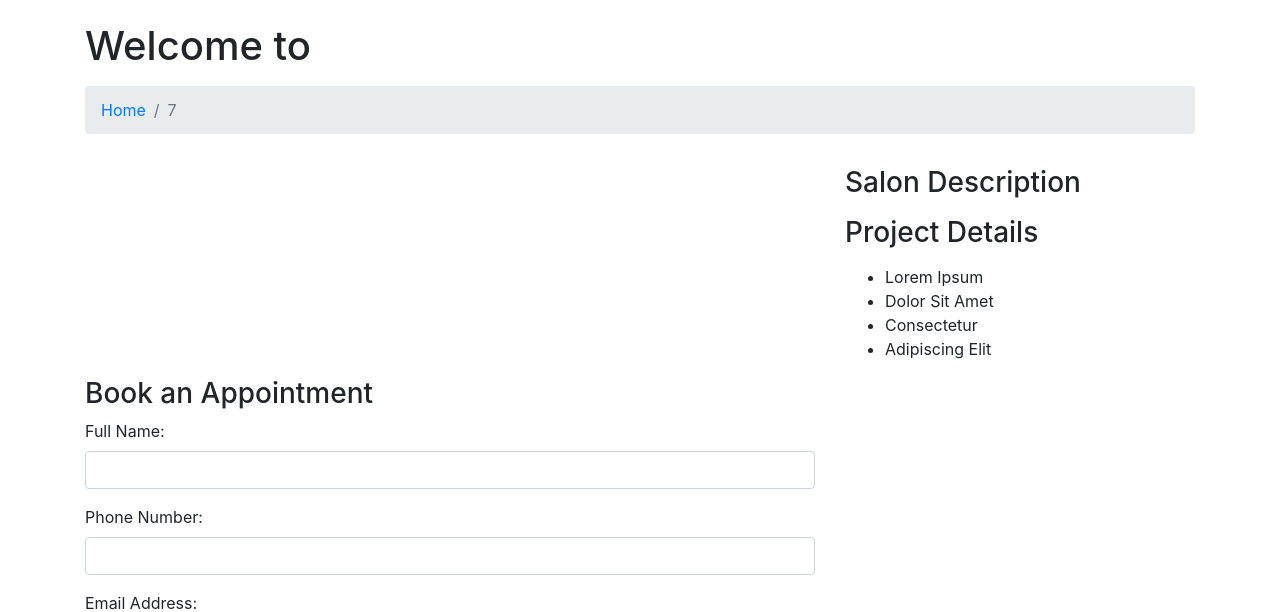
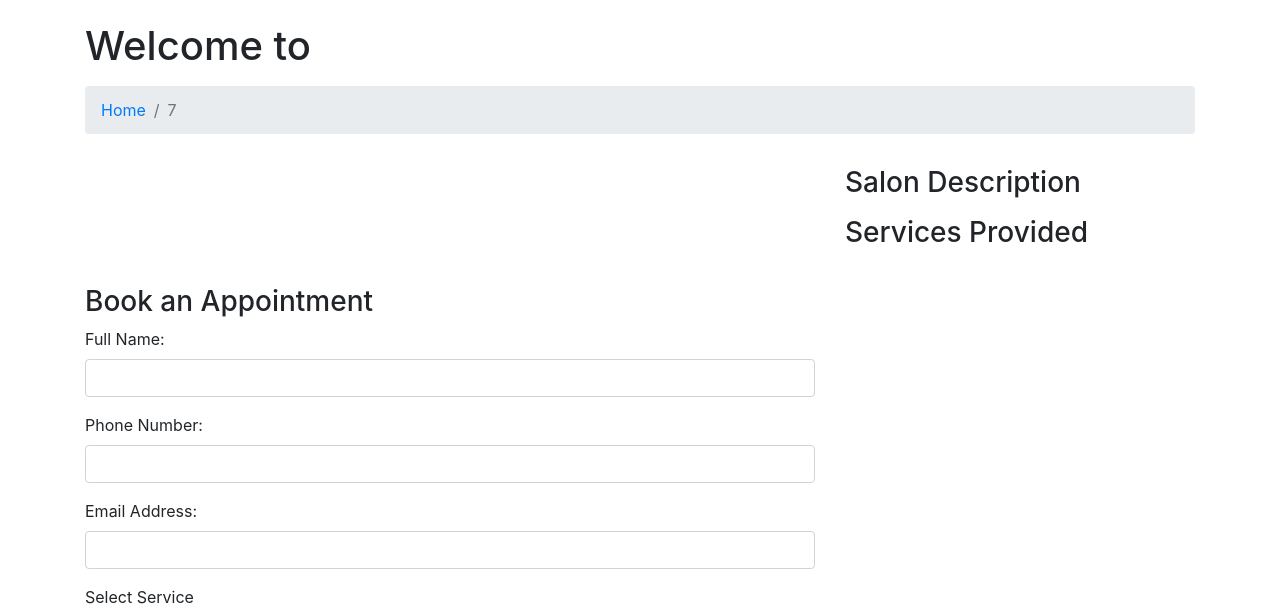
Before and after one commit to emmacps/salonmanager, a PHP site: page /auth/shop_profile.php?u=7 in a window 1280 px wide. Shown: the part 58-670 px from the top of the page. Run offline with PHP 8.4, Linux system fonts and the light colour scheme; data comes from the database, SQL or seed files in the repository; tables that the repository leaves empty or names only in its code hold one stand-in row (values such as "Sample post").

Commit message:
Update: Display list of active services on shop profile

```diff
--- a/css/custom.css
+++ b/css/custom.css
@@ -39,3 +39,17 @@
     position: relative;
     top: 7px;
 }
+ul.shop_profile_services {
+    list-style: none;
+    margin: 0;
+    padding: 10px;
+}
+ul.shop_profile_services li {
+    background-color: #d3ddff;
+    padding: 10px 20px;
+		border-radius: 3px;
+		margin-bottom: 10px;
+}
+ul.shop_profile_services li h3 {
+    margin-bottom: 0;
+}
--- a/partials/parseAddservice.php
+++ b/partials/parseAddservice.php
@@ -74,6 +74,25 @@
     }
 
   }
+
+	// Check if url contains a "u" a parameter
+	if(isset($_GET['u'])) {
+
+		$uname = $_GET['u'];
+
+		$sqlQuery = "SELECT id FROM users WHERE username = :uname ";
+		$statement = $db->prepare($sqlQuery);
+		$statement->execute(array(':uname' => $uname));
+
+		$uid = $statement->fetch(PDO::FETCH_OBJ)->id;
+
+		$sqlQuery = "SELECT * FROM services WHERE user_id = :userid AND service_active = 1";
+		$statement = $db->prepare($sqlQuery);
+		$statement->execute(array(':userid' => $uid));
+
+		$shopservices = $statement->fetchAll(PDO::FETCH_OBJ);
+
+	}
 
 	if(isset($_SESSION['id'])) {
 
--- a/shop_profile.php
+++ b/shop_profile.php
@@ -2,6 +2,7 @@
 $page_title = "User Authentication -  {$_GET['u']}'s Profile";
 include_once 'partials/headers.php';
 include_once 'partials/parseProfile.php';
+include_once 'partials/parseAddservice.php';
 
 ?>
 
@@ -30,12 +31,20 @@
       <div class="col-md-4">
         <h3 class="my-3">Salon Description</h3>
         <p><?php if(isset($des)) echo $des; ?></p>
-        <h3 class="my-3">Project Details</h3>
-        <ul>
-          <li>Lorem Ipsum</li>
-          <li>Dolor Sit Amet</li>
-          <li>Consectetur</li>
-          <li>Adipiscing Elit</li>
+        <h3 class="my-3">Services Provided</h3>
+        <ul class="shop_profile_services">
+					<?php
+						if( count($shopservices) > 0 ):
+							foreach( $shopservices as $service ):
+					?>
+								<li>
+									<h3><?php echo $service->service_name ?></h3>
+									<small><strong>Amount:</strong> <?php echo $service->service_price ?></small>
+								</li>
+					<?php
+							endforeach;
+						endif;
+					?>
         </ul>
       </div>
 
@@ -71,10 +80,16 @@
             <div class="controls">
               <label>Select Service</label>
               <select class="form-control" name="">
-                <option value="">Slect your service</option>
-                <option value="">Perming</option>
-                <option value="">Washing</option>
-                <option value="">Raster</option>
+								<option value="">Slect your service</option>
+								<?php
+									if( count($shopservices) > 0 ):
+										foreach( $shopservices as $service ):
+								?>
+                			<option value="<?php echo $service->id ?>"><?php echo $service->service_name." - ". $service->service_price ?></option>
+								<?php
+										endforeach;
+									endif;
+								?>
               </select>
             </div>
           </div>
```
Also changed, not shown: uploads/kay233570cb2f4d675607d16325858eb7e1b3c.jpg (added), 1 other file.
